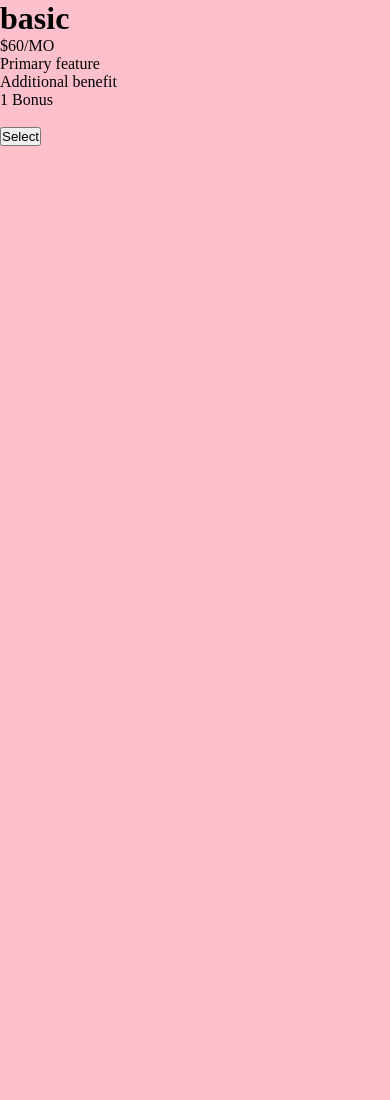
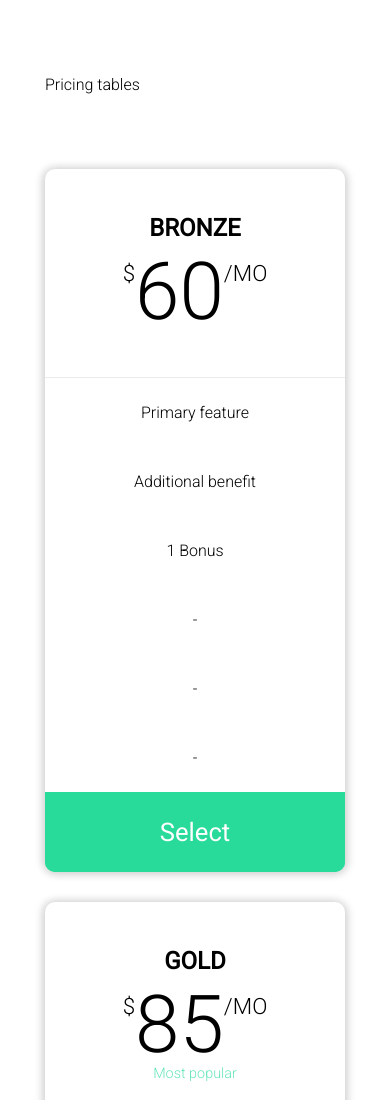
Before and after one commit to davidlower/pricing-table-css30-day10, a plain HTML site: page index.html in a window 390 px wide. Shown: the top 1100 px of the page. Before the commit the page ends 844 px from the top, so only its background shows below. Drawn offline with Linux system fonts and the light colour scheme.

Commit message:
added 3 tables in total and have finished with styling and media queries

```diff
--- a/index.html
+++ b/index.html
@@ -6,25 +6,71 @@
    <meta name="viewport" content="width=device-width, initial-scale=1.0">
    <meta http-equiv="X-UA-Compatible" content="ie=edge">
    <link rel="stylesheet" href="styles.css">
+   <link href="https://fonts.googleapis.com/css?family=Roboto:300,400" rel="stylesheet">
    <title>Pricing table</title>
 </head>
 
 <body>
-   <div class="pricing-table">
-      <div class="header">
-         <h1>basic</h1>
-         <p><span class="$">$</span>60<span class="month">/MO</60span></p>
+   <p class="title">Pricing tables</p>
+
+   <div class="pricing-table-container">
+      <!-- TABLE 1 -->
+
+      <div class="pricing-table bronze">
+         <div class="table-header">
+            <h1>Bronze</h1>
+            <p class="pricing"><span class="$">$</span>60<span class="month">/MO</60span></p>
       </div>
+      <ul>
+         <li>Primary feature</li>
+         <li>Additional benefit</li>
+         <li>1 Bonus</li>
+         <li>-</li>
+         <li>-</li>
+         <li>-</li>
+      </ul>
+      <div class="btn-background"><button>Select</button></div>
+   </div>
 
-   <ul>
-      <li>Primary feature</li>
-      <li>Additional benefit</li>
-      <li>1 Bonus</li>
-      <li> </li>
-   </ul>
+   <!-- TABLE 2 -->
 
-   <button>Select</button>
+   <div class="pricing-table gold">
+      <div class="table-header">
+         <h1>Gold</h1>
+         <p class="pricing"><span class="$">$</span>85<span class="month">/MO</60span></p>
+         <p class="popular-tag">Most popular</p>
+      </div>
+      <ul>
+         <li>Primary feature</li>
+         <li>Additional benefit</li>
+         <li>4 Bonuses</li>
+         <li>8 Perks</li>
+         <li>24/7 Support</li>
+         <li>5 Team members</li>
+      </ul>
+      <div class="btn-background"><button>Select</button></div>
    </div>
+
+   <!-- TABLE 3 -->
+
+   <div class="pricing-table silver">
+      <div class="table-header">
+         <h1>Silver</h1>
+         <p class="pricing"><span class="$">$</span>70<span class="month">/MO</60span></p>
+      </div>
+      <ul>
+         <li>Primary feature</li>
+         <li>Additional benefit</li>
+         <li>2 Bonuses</li>
+         <li>4 Perks</li>
+         <li>24/7 Support</li>
+         <li>-</li>
+      </ul>
+      <div class="btn-background"><button>Select</button></div>
+   </div>
+
+</div>
+
 </body>
 
 </html>
--- a/styles.css
+++ b/styles.css
@@ -5,7 +5,167 @@
 }
 
 body {
-   background-color: pink;
    max-width: 1000px;
    margin: 0 auto;
+
+   font-family: 'Roboto', sans-serif;
+   font-weight: 300;
 }
+
+.title {
+   margin: 75px 0;
+}
+
+.pricing-table-container {
+   margin: 0 auto;
+   padding: 0 2%;
+}
+
+.pricing-table {
+   position: relative;
+   z-index: 1;
+
+   display: inline-block;
+
+   min-width: 300px;
+   width: 32%;
+   height: 100%;
+   margin: 0 5px;
+
+   border-radius: 10px;
+   background-color: white;
+}
+
+.table-header {
+   position: relative;
+
+   padding: 45px 0;
+
+   text-align: center;
+
+   border-bottom: solid 1px #ebebeb;
+}
+
+.table-header h1 {
+   text-transform: uppercase;
+
+   font-size: 1.5rem;
+}
+
+.pricing {
+   display: inline-block;
+
+   margin-top: 10px;
+
+   font-size: 5rem;
+   line-height: 1;
+}
+
+.table-header span {
+   display: inline-block;
+
+   margin-top: 10px;
+
+   vertical-align: top;
+
+   font-size: 1.4rem;
+   font-weight: 300;
+}
+
+ul li {
+   display: block;
+
+   padding: 25px 0;
+
+   text-align: center;
+}
+
+ul li:nth-child(odd) {
+   background-color: white;
+}
+
+button {
+   display: block;
+
+   width: 100%;
+   padding: 25px 0;
+
+   cursor: pointer;
+   transition: all 0.3s ease;
+   text-align: center;
+
+   color: white;
+   border: none;
+   border-bottom-right-radius: 10px;
+   border-bottom-left-radius: 10px;
+   outline: none;
+   background-color: #29db9b;
+
+   font-family: 'Roboto', sans-serif;
+   font-size: 1.6rem;
+}
+
+.btn-background {
+   border-bottom-right-radius: 10px;
+   border-bottom-left-radius: 10px;
+   background-color: #29db9b;
+}
+
+button:hover {
+   transform: scale(0.9, 0.9);
+}
+
+button:active {
+   transform: translateY(2px);
+}
+
+
+
+/* ENLARGING MIDDLE TABLE */
+
+.gold {
+   z-index: 2;
+
+   transform: scale(1.1, 1.1);
+}
+
+.popular-tag {
+   opacity: 0.7;
+   color: #29db9b;
+   font-size: 0.9rem;
+}
+
+/* BACKGROUND SHADOWS */
+
+.bronze {
+   box-shadow: 2px 1px 10px #d2d2d2,
+   -2px 0px 10px #d2d2d2;
+}
+
+.silver {
+   box-shadow: 2px 1px 10px #d2d2d2,
+   -2px 0px 10px #d2d2d2;
+}
+
+.gold {
+   box-shadow: 2px 1px 10px #d2d2d2,
+   -2px 0px 10px #d2d2d2;
+}
+
+/* MEDIA QUERIES */
+
+@media screen and (max-width: 980px) {
+
+   .pricing-table {
+      display: block;
+      margin: 30px auto;
+   }
+
+   .gold {
+      transform: none;
+   }
+
+   .title {
+      padding-left: 45px;
+   }
+}
```
